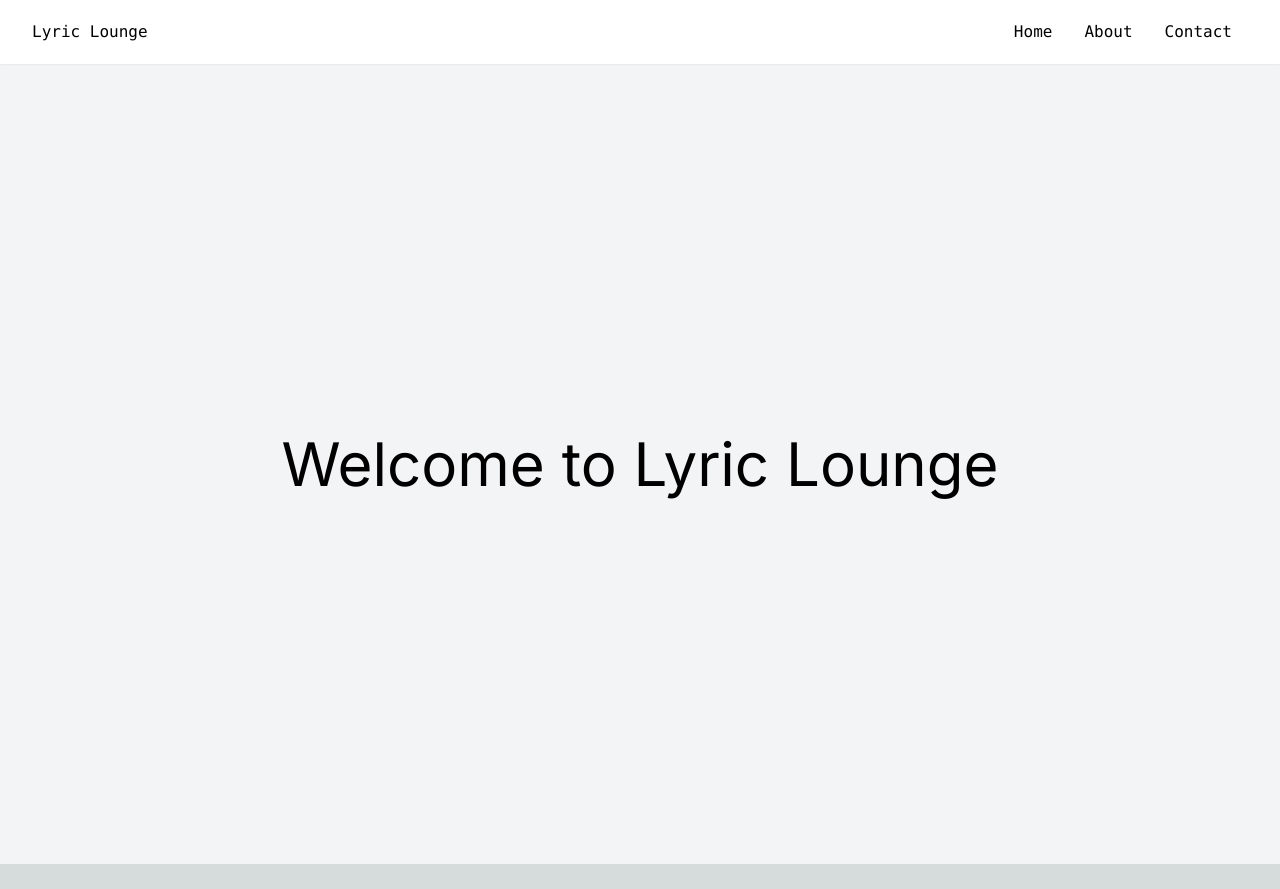
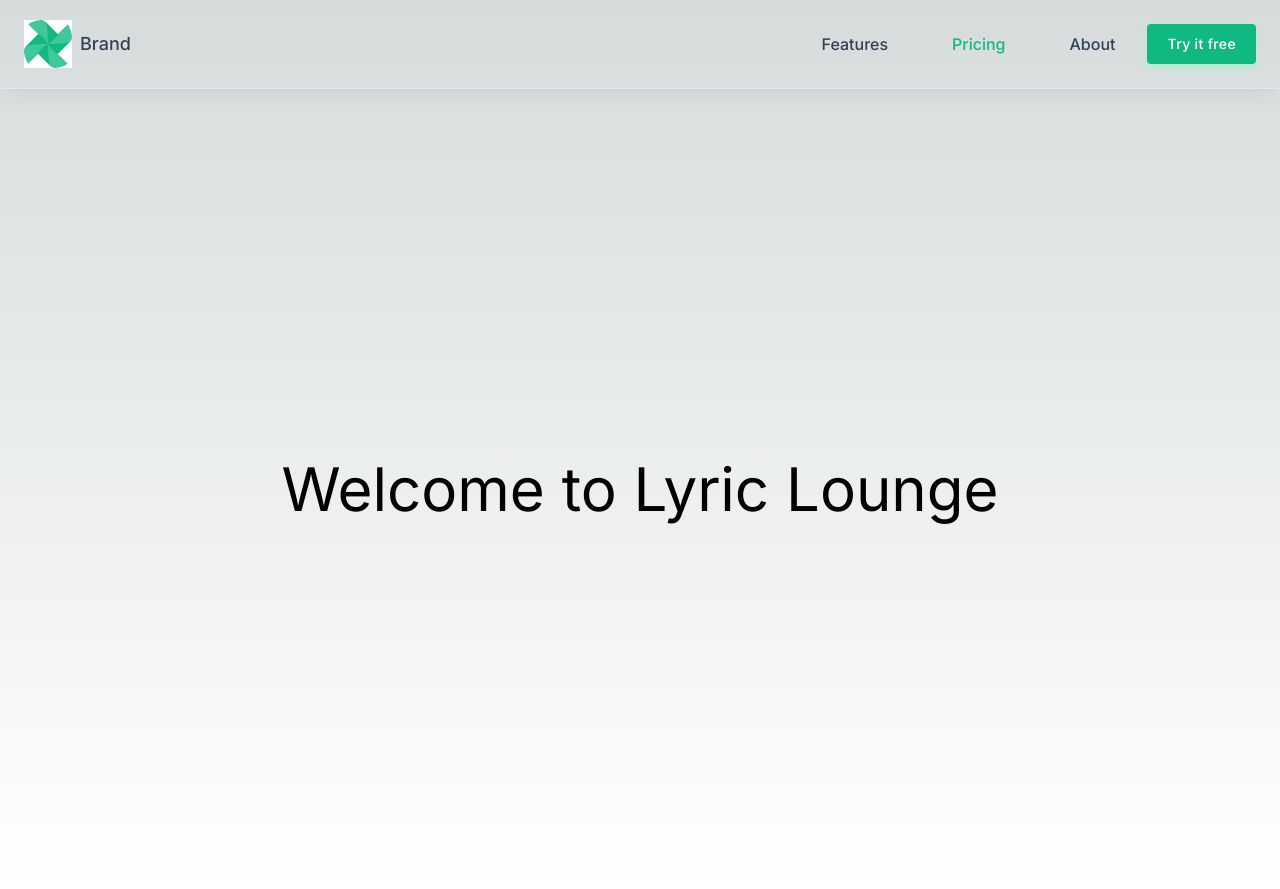
Before and after one commit to NabilaFerdousPrapty/Lyric-Lounge, a Next.js app: page / in a window 1280 px wide. Before the commit the page ends 864 px from the top, so only its background shows below. Built offline with nearby package versions, Linux system fonts and the light colour scheme.

Commit message:
Navbar added

```diff
--- a/src/app/page.tsx
+++ b/src/app/page.tsx
@@ -5,7 +5,7 @@ export default function Home() {
   return (
     <div>
       <Navbar/>
-      <div className="flex justify-center items-center h-screen bg-gray-100">
+      <div className="flex justify-center items-center h-screen ">
         <h1 className="text-6xl">Welcome to Lyric Lounge</h1>
 
     </div>
--- a/src/components/Navbar/Navbar.tsx
+++ b/src/components/Navbar/Navbar.tsx
@@ -1,21 +1,129 @@
-import React from 'react'
+'use client'
+import React, { useState } from "react"
 
 export default function Navbar() {
+  const [isToggleOpen, setIsToggleOpen] = useState(false)
+
   return (
-    <div>
-        <nav className="flex justify-between items-center h-16 bg-white text-black relative shadow-sm font-mono" role="navigation">
-            <a href="/" className="pl-8">Lyric Lounge</a>
-            <div className="px-4 cursor-pointer md:hidden">
-            <svg className="w-6 h-6" fill="none" stroke="currentColor" viewBox="0 0 24 24" xmlns="http://www.w3.org/2000/svg">
-                <path strokeLinecap="round" strokeLinejoin="round" strokeWidth={2} d="M4 6h16M4 12h16m-7 6h7" />
-            </svg>
+    <>
+      {/*<!-- Component: Navbar with CTA --> */}
+      <header className="border-b-1 relative z-20 w-full border-b  shadow-lg shadow-slate-700/5 after:absolute after:left-0 after:top-full after:z-10 after:block after:h-px after:w-full   lg:backdrop-blur-sm lg:after:hidden">
+        <div className="relative mx-auto max-w-full px-6 lg:max-w-5xl xl:max-w-7xl 2xl:max-w-[96rem]">
+          <nav
+            aria-label="main navigation"
+            className="flex h-[5.5rem] items-stretch justify-between font-medium text-slate-700"
+            role="navigation"
+          >
+            {/*      <!-- Brand logo --> */}
+            <a
+              id="WindUI"
+              aria-label="WindUI logo"
+              aria-current="page"
+              className="flex items-center gap-2 whitespace-nowrap py-3 text-lg focus:outline-none lg:flex-1"
+              href="javascript:void(0)"
+            >
+              <svg
+                width="300"
+                height="300"
+                viewBox="0 0 300 300"
+                fill="none"
+                xmlns="http://www.w3.org/2000/svg"
+                className="h-12 w-12 bg-emerald-500"
+              >
+                <path
+                  fillRule="evenodd"
+                  clipRule="evenodd"
+                  d="M88.1121 88.1134L150.026 150.027L150.027 150.027L150.027 150.027L150.028 150.027L150.027 150.026L88.1133 88.1122L88.1121 88.1134ZM273.878 273.877C272.038 274.974 196.128 319.957 165.52 289.349L88.1124 211.942L26.1434 273.911C26.1434 273.911 -20.3337 196.504 10.651 165.519L88.1121 88.1134L26.1417 26.1433C26.1417 26.1433 69.6778 0.00338007 104.519 0H0V300H300V0H104.533C116.144 0.00112664 126.789 2.90631 134.534 10.651L211.941 88.1123L273.877 26.177C274.974 28.0159 319.957 103.926 289.349 134.535L211.942 211.942L273.878 273.877ZM273.878 273.877L273.912 273.857V273.911L273.878 273.877ZM273.877 26.177L273.911 26.1429H273.857C273.857 26.1429 273.863 26.1544 273.877 26.177Z"
+                  fill="white"
+                />
+                <path
+                  fillRule="evenodd"
+                  clipRule="evenodd"
+                  d="M0 0H300V300H0V0ZM150.026 150.025C121.715 99.731 88.1131 88.1122 88.1131 88.1122L10.6508 165.519C10.6508 165.519 26.143 150.027 150.026 150.027H150.027C150.026 150.027 150.026 150.027 150.026 150.027L150.026 150.027C99.731 178.339 88.1124 211.941 88.1124 211.941L165.52 289.348C165.52 289.348 150.032 273.86 150.027 150.027H150.029C178.341 200.323 211.944 211.942 211.944 211.942L289.352 134.535C289.352 134.535 273.864 150.023 150.027 150.027V150.027L150.027 150.027C200.322 121.715 211.941 88.1125 211.941 88.1125L134.534 10.651C134.534 10.651 150.026 26.1431 150.026 150.025ZM150.027 150.027L150.026 150.027C150.026 150.026 150.026 150.026 150.026 150.025C150.026 150.025 150.027 150.026 150.027 150.027ZM150.027 150.027L150.027 150.026L150.027 150.027C150.027 150.027 150.027 150.027 150.027 150.027L150.027 150.027ZM150.027 150.027C150.027 150.027 150.027 150.027 150.027 150.027H150.027L150.027 150.027Z"
+                  fill="rgba(255,255,255,.2)"
+                />
+              </svg>
+              Brand
+            </a>
+            {/*      <!-- Mobile trigger --> */}
+            <button
+              className={`relative order-10 block h-10 w-10 self-center lg:hidden
+              ${
+                isToggleOpen
+                  ? "visible opacity-100 [&_span:nth-child(1)]:w-6 [&_span:nth-child(1)]:translate-y-0 [&_span:nth-child(1)]:rotate-45 [&_span:nth-child(2)]:-rotate-45 [&_span:nth-child(3)]:w-0 "
+                  : ""
+              }
+            `}
+              onClick={() => setIsToggleOpen(!isToggleOpen)}
+              aria-expanded={isToggleOpen ? "true" : "false"}
+              aria-label="Toggle navigation"
+            >
+              <div className="absolute left-1/2 top-1/2 w-6 -translate-x-1/2 -translate-y-1/2 transform">
+                <span
+                  aria-hidden="true"
+                  className="absolute block h-0.5 w-9/12 -translate-y-2 transform rounded-full bg-slate-900 transition-all duration-300"
+                ></span>
+                <span
+                  aria-hidden="true"
+                  className="absolute block h-0.5 w-6 transform rounded-full bg-slate-900 transition duration-300"
+                ></span>
+                <span
+                  aria-hidden="true"
+                  className="absolute block h-0.5 w-1/2 origin-top-left translate-y-2 transform rounded-full bg-slate-900 transition-all duration-300"
+                ></span>
+              </div>
+            </button>
+            {/*      <!-- Navigation links --> */}
+            <ul
+              role="menubar"
+              aria-label="Select page"
+              className={`absolute left-0 top-0 z-[-1] h-[28.5rem] w-full justify-center overflow-hidden  overflow-y-auto overscroll-contain bg-white/90 px-8 pb-12 pt-24 font-medium transition-[opacity,visibility] duration-300 lg:visible lg:relative lg:top-0  lg:z-0 lg:flex lg:h-full lg:w-auto lg:items-stretch lg:overflow-visible lg:bg-white/0 lg:px-0 lg:py-0  lg:pt-0 lg:opacity-100 ${
+                isToggleOpen
+                  ? "visible opacity-100 backdrop-blur-sm"
+                  : "invisible opacity-0"
+              }`}
+            >
+              <li role="none" className="flex items-stretch">
+                <a
+                  role="menuitem"
+                  aria-haspopup="false"
+                  className="flex items-center gap-2 py-4 transition-colors duration-300 hover:text-emerald-500 focus:text-emerald-600 focus:outline-none focus-visible:outline-none lg:px-8"
+                  href="javascript:void(0)"
+                >
+                  <span>Features</span>
+                </a>
+              </li>
+              <li role="none" className="flex items-stretch">
+                <a
+                  role="menuitem"
+                  aria-current="page"
+                  aria-haspopup="false"
+                  className="flex items-center gap-2 py-4 text-emerald-500 transition-colors duration-300 hover:text-emerald-600 focus:text-emerald-600 focus:outline-none focus-visible:outline-none lg:px-8"
+                  href="javascript:void(0)"
+                >
+                  <span>Pricing</span>
+                </a>
+              </li>
+              <li role="none" className="flex items-stretch">
+                <a
+                  role="menuitem"
+                  aria-haspopup="false"
+                  className="flex items-center gap-2 py-4 transition-colors duration-300 hover:text-emerald-500 focus:text-emerald-600 focus:outline-none focus-visible:outline-none lg:px-8"
+                  href="javascript:void(0)"
+                >
+                  <span>About</span>
+                </a>
+              </li>
+            </ul>
+            <div className="ml-auto flex items-center px-6 lg:ml-0 lg:p-0">
+              <button className="inline-flex h-10 items-center justify-center gap-2 whitespace-nowrap rounded bg-emerald-500 px-5 text-sm font-medium tracking-wide text-white shadow-md shadow-emerald-200 transition duration-300 hover:bg-emerald-600 hover:shadow-sm hover:shadow-emerald-200 focus:bg-emerald-700 focus:shadow-sm focus:shadow-emerald-200 focus-visible:outline-none disabled:cursor-not-allowed disabled:border-emerald-300 disabled:bg-emerald-300 disabled:shadow-none">
+                <span>Try it free</span>
+              </button>
             </div>
-            <div className="pr-8 md:block hidden">
-            <a href="/" className="p-4">Home</a>
-            <a href="/about" className="p-4">About</a>
-            <a href="/contact" className="p-4">Contact</a>
-            </div>
-        </nav>
-    </div>
+          </nav>
+        </div>
+      </header>
+      {/*<!-- End Navbar with CTA --> */}
+    </>
   )
 }
```
